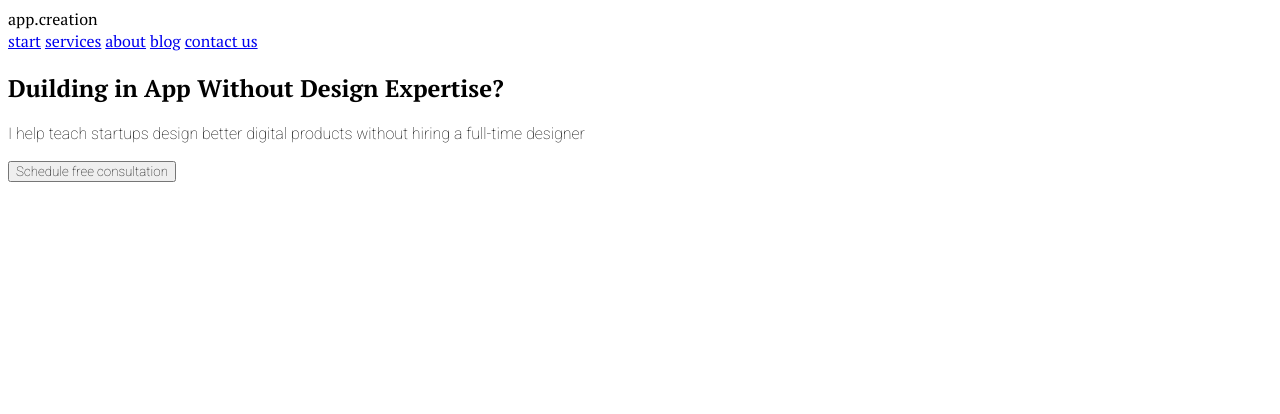
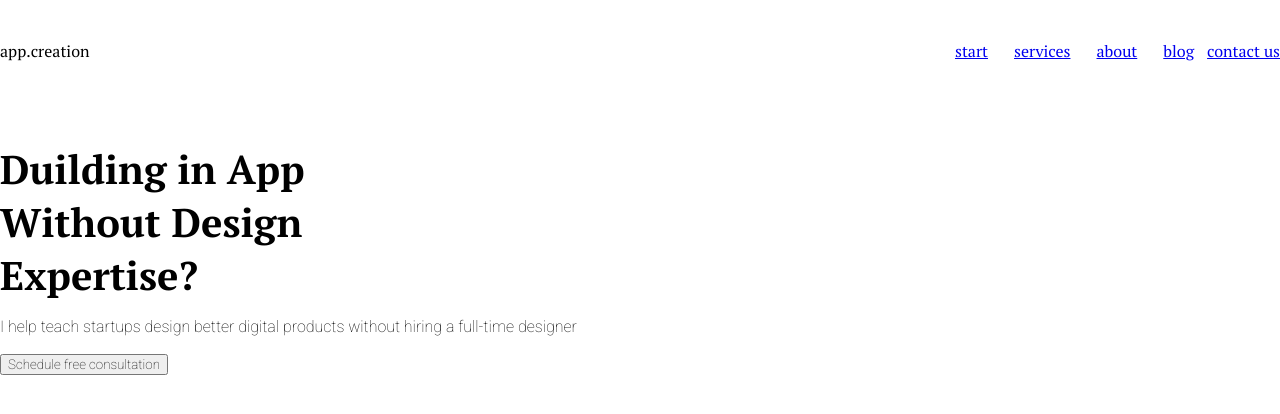
Before and after one commit to WebHeroSchool/antonchenko, a plain HTML site: page index.html in a window 1280 px wide. Drawn offline with Linux system fonts and the light colour scheme.

Commit message:
Update styles.css
стилизуем структуру сайта

```diff
--- a/styles.css
+++ b/styles.css
@@ -4,3 +4,56 @@ body, h1 {
 p, button {
     font-family: 'Roboto', sans-serif;
 }
+body {
+  margin: 0;
+}
+.wrapper {
+  margin: auto;
+  width: 80%;
+}
+.logo, .menu {
+  display: inline-block;
+}
+.header {
+  display: flex;
+  justify-content: space-between;
+}
+.logo {
+  padding: 40px 0;
+}
+.menu {
+  display: flex;
+  align-items: center;
+}
+.menu__item {
+  padding: 0 13px;
+}
+.menu__item:last-child {
+  padding:0;
+}
+.main-section {
+  display:block;
+}
+.main-content__title {
+  margin: auto;
+  width: 30%;
+  max-height: 560px;
+  max-width: 400px;
+  padding: 40px 192px 0px 0px;
+  font-size: 40px;
+}
+.main-content__subtitle {
+  width: 30%;
+  padding: 0 100px 0 0;
+}
+.button {
+  margin: auto;
+  padding: 0 343px 317px 0;
+}
+.image-content {
+  display: flex;
+  padding: 0 197px 0 953px;
+}
+.main-content__title,.image-content {
+    display: inline-block;
+}
```
